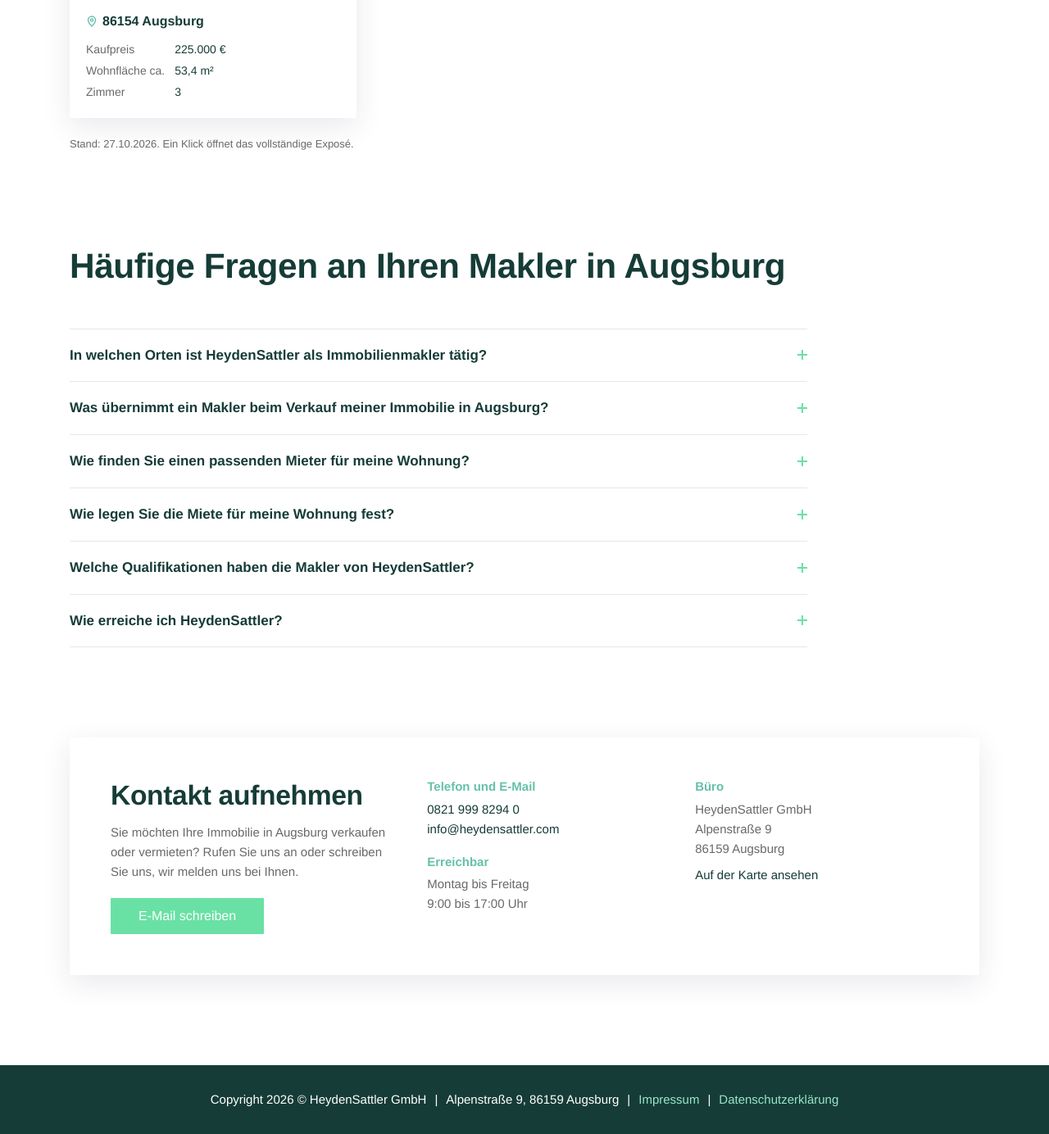
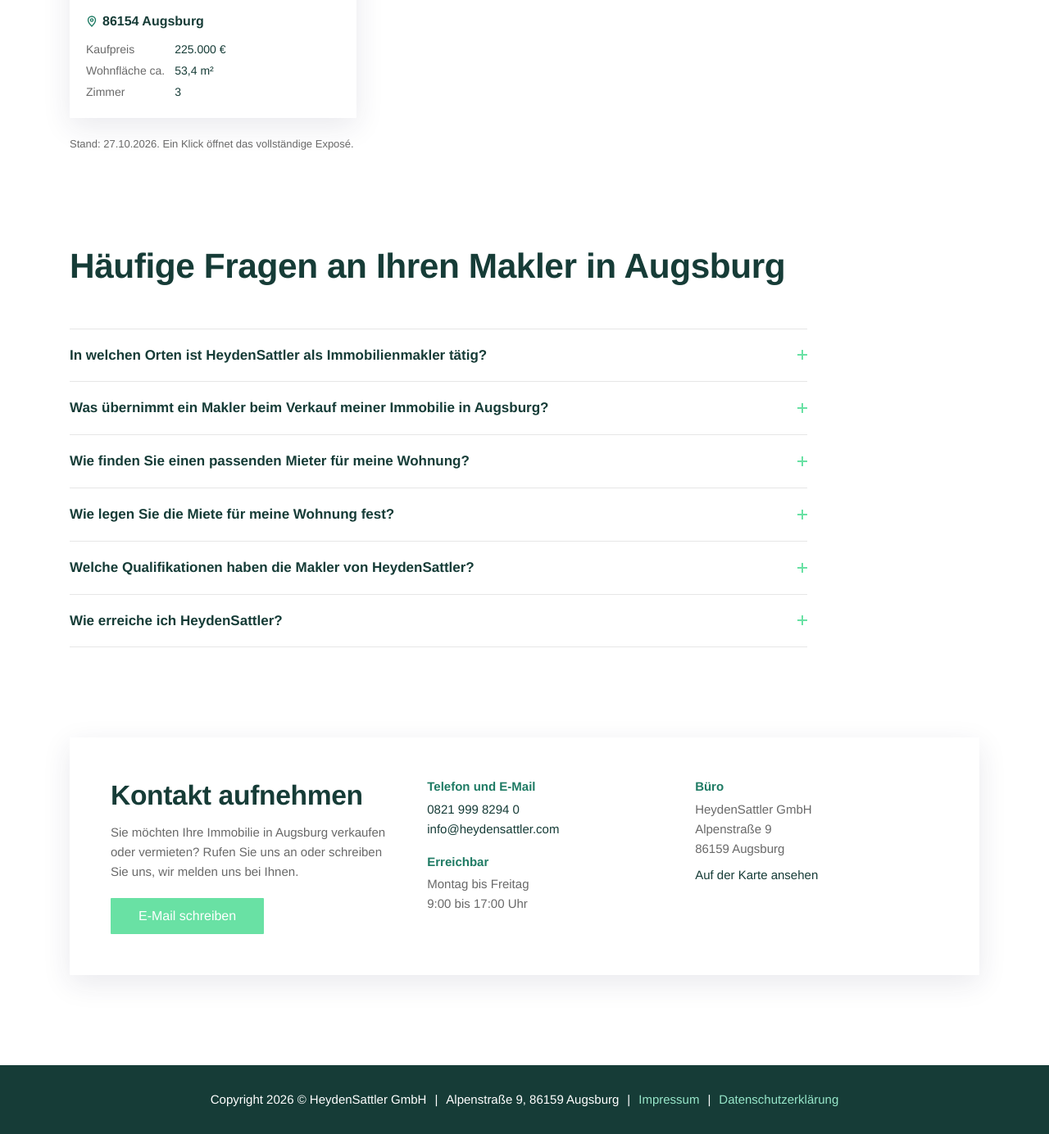
Before and after one commit to heydensattler/heydensattler, a PHP site: page /index.html in a window 1280 px wide. Shown: the part 3031-4415 px from the top of the page at 82% size. Run offline with PHP 8.4, Linux system fonts and the light colour scheme; some web fonts are replaced.

Commit message:
Türkis mit ausreichendem Kontrast (WCAG 2.1 AA / EN 301 549)
Das CI-Türkis #66C0AA hat auf Weiß nur 2,2:1 und fällt für Text (4,5:1)
und Symbole (3:1) durch. --tuerkis ist jetzt #1F7B64: gleicher Farbton,
5,15:1 auf Weiß, 4,54:1 auf der grauen Fläche; weiße Schrift darauf 5,15:1.

Co-Authored-By: Claude Opus 5.5 <noreply@anthropic.com>

```diff
--- a/site/assets/style.css
+++ b/site/assets/style.css
@@ -16,7 +16,8 @@
 :root {
   --gruen: #163C37;
   --mint: #69E1A4;
-  --tuerkis: #66C0AA;
+  /* Türkis der CI (#66C0AA) abgedunkelt: 5,15:1 auf Weiß, 4,54:1 auf --flaeche (WCAG 2.1 AA, EN 301 549) */
+  --tuerkis: #1F7B64;
   --mint-hell: #97E6C9;
   --gruen-text: #316E65;
   --text: #696969;
```
Also changed, not shown: README.md.
